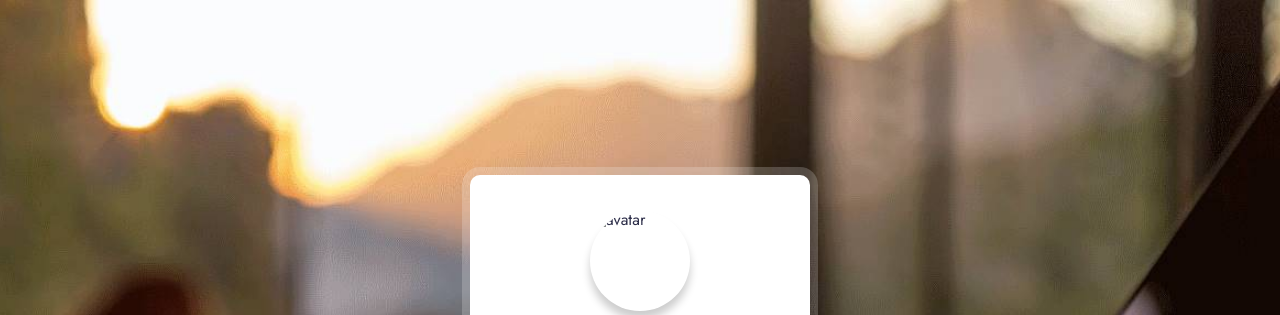
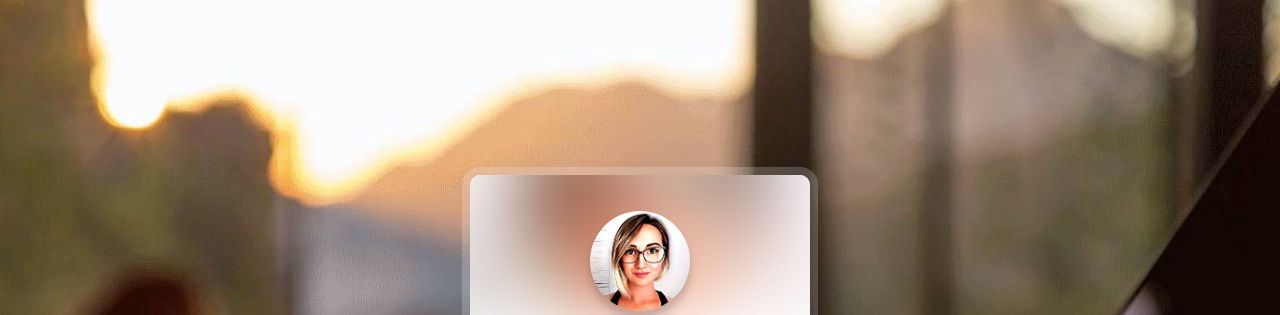
Before and after one commit to nookimy/aboutme, a plain HTML site: page docs/index.html in a window 1280 px wide. Shown: the top 315 px of the page. Drawn offline with nearby package versions, Linux system fonts and the light colour scheme; a script that the page names is missing.

Commit message:
Смена путей к файлам

```diff
--- a/docs/index.html
+++ b/docs/index.html
@@ -13,8 +13,8 @@
 <!-- partial:index.partial.html -->
 <div class="card" data-state="#about">
     <div class="card-header">
-        <div class="card-cover" style="background-image: url('./img/hoto.jpg')"></div>
-        <img class="card-avatar" src="./img/hoto.jpg" alt="avatar" />
+        <div class="card-cover" style="background-image: url('./img/photo.jpg')"></div>
+        <img class="card-avatar" src="./img/photo.jpg" alt="avatar" />
         <h1 class="card-fullname">Алина Бирюкова</h1>
         <h2 class="card-jobtitle">Адаптивная верстка сайтов</h2>
     </div>
```
